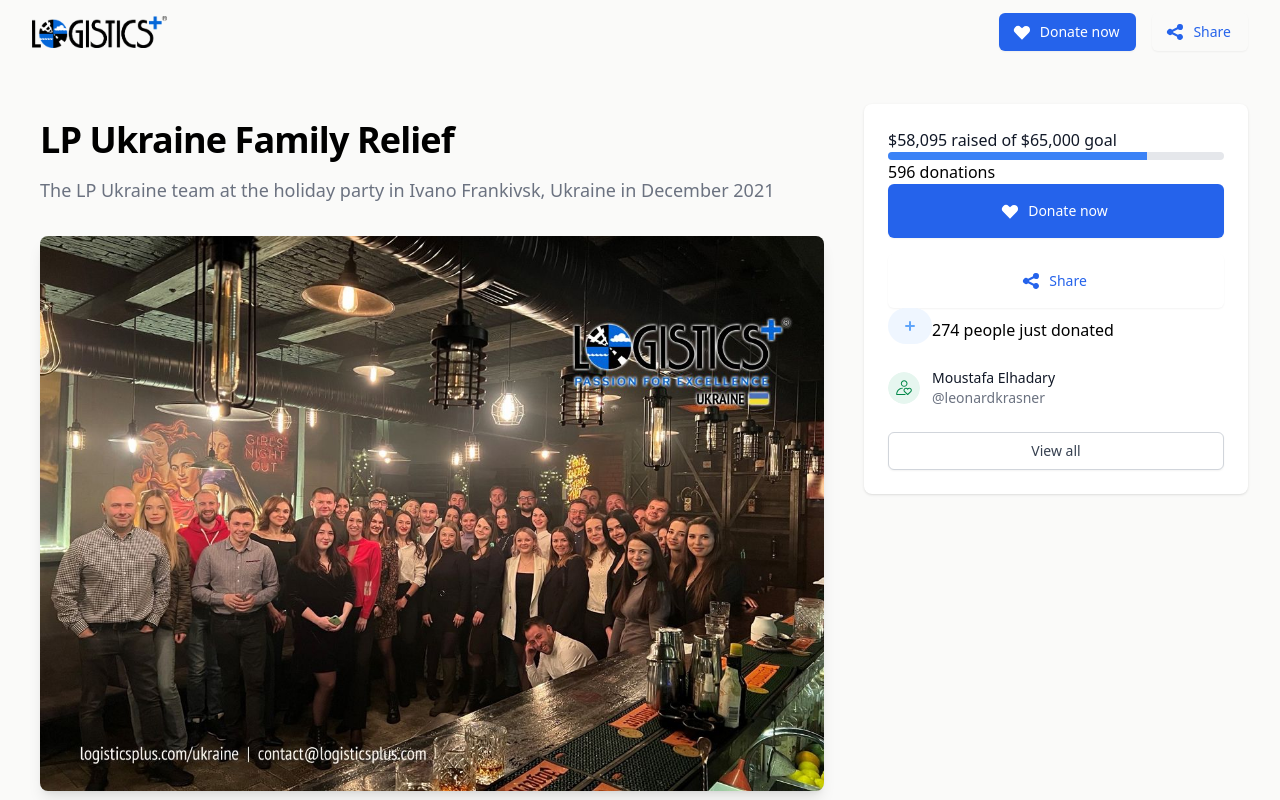
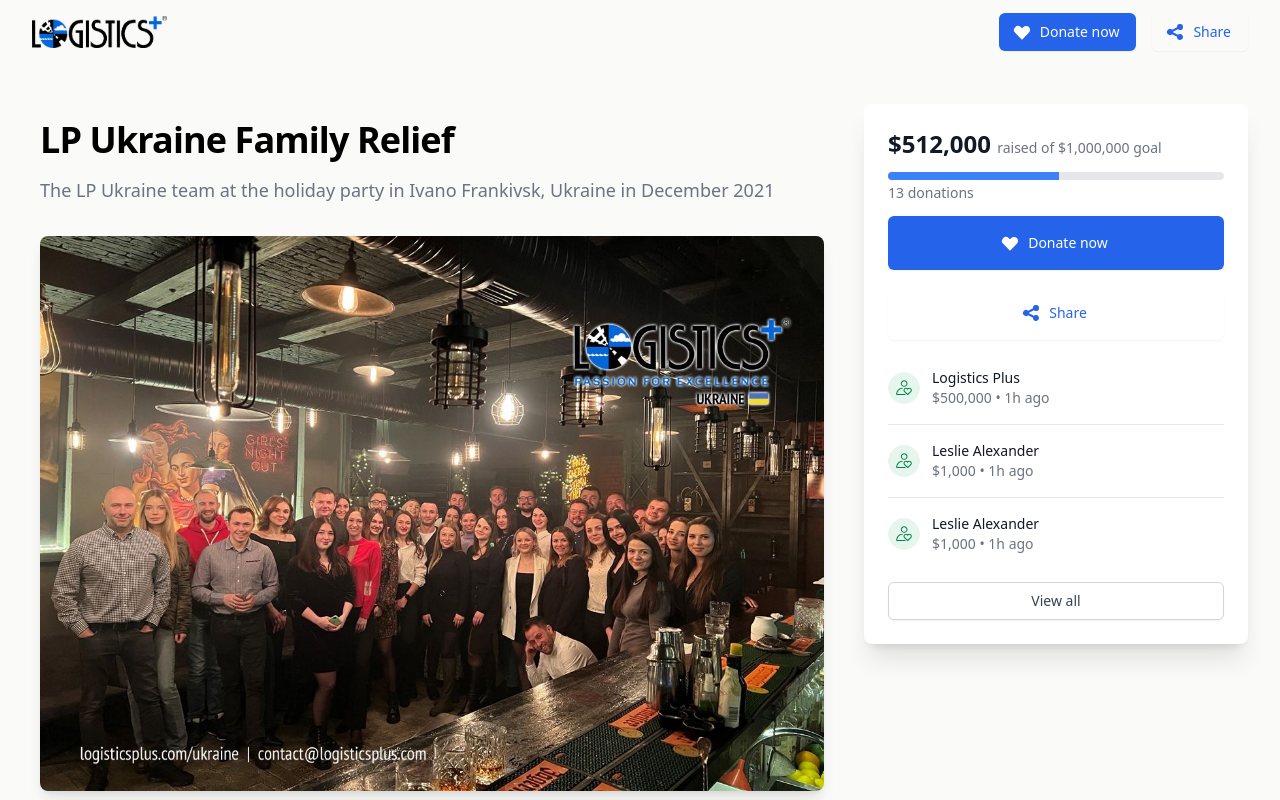
Before and after one commit to brendanbur/LP-Ukraine-Relief, a Next.js app: page / in a window 1280 px wide. Shown: the top 800 px of the page. Built offline with nearby package versions, Linux system fonts and the light colour scheme.

Commit message:
add donations display

```diff
--- a/lib/helpers.ts
+++ b/lib/helpers.ts
@@ -1,3 +1,26 @@
 export const classNames = (...classes: string[]) => {
-    return classes.filter(Boolean).join(" ");
-  };
+  return classes.filter(Boolean).join(' ')
+}
+
+export const formatMoney = (
+  amount: number | string,
+  decimalCount = 0
+): string => {
+  let number = 0
+  if (typeof amount === 'string') {
+    number = parseFloat(amount)
+  } else if (typeof amount === 'number') {
+    number = amount
+  } else {
+    return 'NaN'
+  }
+
+  let numberString = Math.abs(number).toFixed(decimalCount)
+
+  const [ones, decimals] = numberString.split('.')
+  numberString = `${ones.replace(/(\d)(?=(\d\d\d)+(?!\d))/g, '$1,')}${
+    decimals ? `.${decimals}` : ''
+  }`
+  if (number < 0) numberString = `-${numberString}`
+  return '$' + numberString
+}
--- a/pages/index.tsx
+++ b/pages/index.tsx
@@ -1,6 +1,7 @@
 import { Dialog, Transition } from '@headlessui/react'
 import { ClipboardCheckIcon, XIcon } from '@heroicons/react/outline'
 import { HeartIcon, PlusSmIcon, ShareIcon } from '@heroicons/react/solid'
+import { formatMoney } from 'lib/helpers'
 import Head from 'next/head'
 import Image from 'next/image'
 import { Fragment, useEffect, useRef, useState } from 'react'
@@ -97,44 +98,128 @@ const updates = [
     `,
   },
 ]
-const whoToFollow = [
+const donations = [
   {
-    name: 'Moustafa Elhadary',
-    handle: 'leonardkrasner',
-    href: '#',
+    name: 'Logistics Plus',
+    amount: '500000',
+    date: '1h ago',
     imageUrl: '/avatar.svg',
+    id: 1,
+  },
+  {
+    name: 'Leslie Alexander',
+    amount: '1000',
+    date: '1h ago',
+    imageUrl: '/avatar.svg',
+    id: 2,
+  },
+  {
+    name: 'Leslie Alexander',
+    amount: '1000',
+    date: '1h ago',
+    imageUrl: '/avatar.svg',
+    id: 3,
+  },
+  {
+    name: 'Leslie Alexander',
+    amount: '1000',
+    date: '1h ago',
+    imageUrl: '/avatar.svg',
+    id: 4,
+  },
+  {
+    name: 'Leslie Alexander',
+    amount: '1000',
+    date: '1h ago',
+    imageUrl: '/avatar.svg',
+    id: 5,
+  },
+  {
+    name: 'Leslie Alexander',
+    amount: '1000',
+    date: '1h ago',
+    imageUrl: '/avatar.svg',
+    id: 6,
+  },
+  {
+    name: 'Leslie Alexander',
+    amount: '1000',
+    date: '1h ago',
+    imageUrl: '/avatar.svg',
+    id: 7,
+  },
+  {
+    name: 'Leslie Alexander',
+    amount: '1000',
+    date: '1h ago',
+    imageUrl: '/avatar.svg',
+    id: 8,
+  },
+  {
+    name: 'Leslie Alexander',
+    amount: '1000',
+    date: '1h ago',
+    imageUrl: '/avatar.svg',
+    id: 9,
+  },
+
+  {
+    name: 'Leslie Alexander',
+    amount: '1000',
+    date: '1h ago',
+    imageUrl: '/avatar.svg',
+    id: 10,
+  },
+  {
+    name: 'Leslie Alexander',
+    amount: '1000',
+    date: '1h ago',
+    imageUrl: '/avatar.svg',
+    id: 11,
+  },
+  {
+    name: 'Leslie Alexander',
+    amount: '1000',
+    date: '1h ago',
+    imageUrl: '/avatar.svg',
+    id: 12,
+  },
+  {
+    name: 'Leslie Alexander',
+    amount: '1000',
+    date: '1h ago',
+    imageUrl: '/avatar.svg',
+    id: 13,
   },
   // More people...
 ]
 
-const donations = [
-  {
-    name: 'Moustafa Elhadary',
-    amount: '$1,000',
-    time: '1 hour ago',
-    imageUrl: '/avatar.svg',
-  },
-]
-
 const URL = 'Https://LPUkraineRelief.com'
+const GOAL_TOTAL = 1000000.0
 
 export default function Example() {
-  const [open, setOpen] = useState(false)
+  const [shareOpen, setShareOpen] = useState(false)
+  const [donationsOpen, setDonationsOpen] = useState(false)
+
+  const donationTotal = donations
+    .map((d) => +d.amount)
+    .reduce((acc, donation) => acc + donation)
+
   const progressBarRef = useRef<HTMLDivElement>(null)
   const notify = () => toast.success('Copied!')
 
   function updateProgressBar() {
     const progressBar = progressBarRef.current // corresponding DOM node
+    const percentage = Math.floor((donationTotal / GOAL_TOTAL) * 100)
     if (progressBar) {
-      progressBar.classList.remove('w-0')
-      progressBar.classList.add('w-[77%]')
+      progressBar.style.width = `${percentage}%`
     }
   }
 
   function handleCopy() {
     navigator.clipboard.writeText(URL)
     notify()
-    setOpen(false)
+    setShareOpen(false)
   }
 
   useEffect(() => {
@@ -146,11 +231,11 @@ export default function Example() {
     <>
       <ToastContainer />
 
-      <Transition.Root show={open} as={Fragment}>
+      <Transition.Root show={shareOpen} as={Fragment}>
         <Dialog
           as="div"
           className="fixed inset-0 z-10 overflow-y-auto"
-          onClose={setOpen}
+          onClose={setShareOpen}
         >
           <div className="flex min-h-screen items-end justify-center px-4 pt-4 pb-20 text-center sm:block sm:p-0">
             <Transition.Child
@@ -186,7 +271,7 @@ export default function Example() {
                   <button
                     type="button"
                     className="rounded-md bg-white text-gray-400 hover:text-gray-500 focus:outline-none focus:ring-2 focus:ring-blue-500 focus:ring-offset-2"
-                    onClick={() => setOpen(false)}
+                    onClick={() => setShareOpen(false)}
                   >
                     <span className="sr-only">Close</span>
                     <XIcon className="h-6 w-6" aria-hidden="true" />
@@ -246,6 +331,99 @@ export default function Example() {
           </div>
         </Dialog>
       </Transition.Root>
+
+      <Transition.Root show={donationsOpen} as={Fragment}>
+        <Dialog
+          as="div"
+          className="fixed inset-0 overflow-hidden"
+          onClose={setDonationsOpen}
+        >
+          <div className="absolute inset-0 overflow-hidden">
+            <Dialog.Overlay className="fixed inset-0 bg-gray-500 bg-opacity-75 transition-opacity" />
+
+            <div className="pointer-events-none fixed inset-y-0 right-0 flex max-w-full pl-10 sm:pl-16">
+              <Transition.Child
+                as={Fragment}
+                enter="transform transition ease-in-out duration-500 sm:duration-700"
+                enterFrom="translate-x-full"
+                enterTo="translate-x-0"
+                leave="transform transition ease-in-out duration-500 sm:duration-700"
+                leaveFrom="translate-x-0"
+                leaveTo="translate-x-full"
+              >
+                <div className="pointer-events-auto w-screen max-w-md">
+                  <div className="flex h-full flex-col overflow-y-scroll bg-white shadow-xl">
+                    <div className="p-6">
+                      <div className="flex items-start justify-between">
+                        <Dialog.Title className="text-lg font-medium text-gray-900">
+                          {' '}
+                          Donations ({donations.length}){' '}
+                        </Dialog.Title>
+                        <div className="ml-3 flex h-7 items-center">
+                          <button
+                            type="button"
+                            className="rounded-md bg-white text-gray-400 hover:text-gray-500 focus:ring-2 focus:ring-indigo-500"
+                            onClick={() => setDonationsOpen(false)}
+                          >
+                            <span className="sr-only">Close panel</span>
+                            <XIcon className="h-6 w-6" aria-hidden="true" />
+                          </button>
+                        </div>
+                      </div>
+                      <a
+                        href="https://www.paypal.com/donate/?hosted_button_id=PJNGWRVDL624E"
+                        target={`_blank`}
+                        className="relative my-4 inline-flex w-full items-center justify-center rounded-md border border-transparent bg-blue-600 px-4 py-2 text-sm font-medium text-white shadow-sm hover:bg-blue-700 focus:outline-none focus:ring-2 focus:ring-blue-500 focus:ring-offset-2"
+                      >
+                        <HeartIcon
+                          className="-ml-1 mr-2 h-5 w-5"
+                          aria-hidden="true"
+                        />
+                        <span>Donate now</span>
+                      </a>
+                    </div>
+                    <ul
+                      role="list"
+                      className="flex-1 divide-y divide-gray-200 overflow-y-auto"
+                    >
+                      {donations.map((donation) => (
+                        <li key={donation.id}>
+                          <div className="group relative flex items-center py-6 px-5">
+                            <span className="-m-1 block flex-1 p-1">
+                              <div
+                                className="absolute inset-0 group-hover:bg-gray-50"
+                                aria-hidden="true"
+                              />
+                              <div className="relative flex min-w-0 flex-1 items-center">
+                                <span className="relative inline-block flex-shrink-0">
+                                  <img
+                                    className="h-10 w-10 rounded-full"
+                                    src={donation.imageUrl}
+                                    alt=""
+                                  />
+                                </span>
+                                <div className="ml-4 truncate">
+                                  <p className="truncate text-sm font-medium text-gray-900">
+                                    {donation.name}
+                                  </p>
+                                  <p className="truncate text-sm text-gray-500">
+                                    {formatMoney(donation.amount)} •{' '}
+                                    {donation.date}
+                                  </p>
+                                </div>
+                              </div>
+                            </span>
+                          </div>
+                        </li>
+                      ))}
+                    </ul>
+                  </div>
+                </div>
+              </Transition.Child>
+            </div>
+          </div>
+        </Dialog>
+      </Transition.Root>
       <Head>
         <title>Fundraiser by Logistics Plus</title>
         <meta name="viewport" content="initial-scale=1.0, width=device-width" />
@@ -284,8 +462,8 @@ export default function Example() {
                   </a>
                   <button
                     type="button"
-                    className="relative ml-4 hidden sm:inline-flex items-center rounded-md border border-transparent border-blue-600 px-4 py-2 text-sm font-medium text-blue-600  shadow-sm hover:bg-gray-50 focus:outline-none focus:ring-2 focus:ring-blue-500 focus:ring-offset-2"
-                    onClick={() => setOpen(true)}
+                    className="relative ml-4 hidden items-center rounded-md border border-transparent border-blue-600 px-4 py-2 text-sm font-medium text-blue-600 shadow-sm  hover:bg-gray-50 focus:outline-none focus:ring-2 focus:ring-blue-500 focus:ring-offset-2 sm:inline-flex"
+                    onClick={() => setShareOpen(true)}
                   >
                     <ShareIcon
                       className="-ml-1 mr-2 h-5 w-5"
@@ -421,23 +599,29 @@ export default function Example() {
             <aside className="hidden xl:col-span-4 xl:block">
               <div className="sticky top-4 space-y-4">
                 <section aria-labelledby="who-to-follow-heading">
-                  <div className="rounded-lg bg-white shadow">
-                    <div className="p-6">
-                      <h2
-                        id="who-to-follow-heading"
-                        className="text-base font-medium text-gray-900"
-                      >
-                        $58,095 raised of $65,000 goal
+                  <div className="rounded-lg bg-white shadow-xl">
+                    <div className="space-y-3 p-6">
+                      <h2 className="text-base font-medium text-gray-900">
+                        <span className="text-2xl font-extrabold">
+                          {formatMoney(donationTotal)}
+                          {'   '}
+                        </span>{' '}
+                        <span className="text-sm text-gray-500">
+                          raised of {formatMoney(GOAL_TOTAL)} goal
+                        </span>
                       </h2>
                       <div className="relative h-2 max-w-xl overflow-hidden rounded-full">
                         <div className="absolute h-full w-full bg-gray-200"></div>
                         <div
                           ref={progressBarRef}
                           id="bar"
-                          className="relative h-full w-0 bg-blue-500 transition-all duration-1000 ease-out"
+                          style={{ width: '0%' }}
+                          className="relative h-full bg-blue-500 transition-all duration-1000 ease-out"
                         ></div>
                       </div>
-                      <div>596 donations</div>
+                      <span className="text-sm text-gray-500">
+                        {donations.length} donations
+                      </span>
                       <div className="flex flex-col items-center space-y-4">
                         <a
                           href="https://www.paypal.com/donate/?hosted_button_id=PJNGWRVDL624E"
@@ -453,7 +637,7 @@ export default function Example() {
                         <button
                           type="button"
                           className="inline-flex w-full items-center justify-center rounded-md  border  border-transparent border-blue-600 px-4 py-4 text-sm font-medium text-blue-600  shadow-sm hover:bg-gray-50 focus:outline-none focus:ring-2 focus:ring-blue-500 focus:ring-offset-2"
-                          onClick={() => setOpen(true)}
+                          onClick={() => setShareOpen(true)}
                         >
                           <ShareIcon
                             className="-ml-1 mr-2 h-5 w-5"
@@ -463,7 +647,7 @@ export default function Example() {
                         </button>
                       </div>
 
-                      <div>
+                      {/* <div>
                         <div className="inline-flex items-center rounded-full bg-blue-50 px-3 py-2 text-sm font-medium text-blue-700 hover:bg-blue-100">
                           <PlusSmIcon
                             className="h-5 w-5 text-blue-400"
@@ -471,31 +655,32 @@ export default function Example() {
                           />
                         </div>
                         <span>274 people just donated</span>
-                      </div>
+                      </div> */}
 
-                      <div className="mt-6 flow-root">
-                        <ul
-                          role="list"
-                          className="-my-4 divide-y divide-gray-200"
-                        >
-                          {whoToFollow.map((user) => (
+                      <div className="mt-9 flow-root">
+                        <ul role="list" className=" divide-y divide-gray-200">
+                          {donations.slice(0, 3).map((donation) => (
                             <li
-                              key={user.handle}
+                              key={donation.id}
                               className="flex items-center space-x-3 py-4"
                             >
                               <div className="flex-shrink-0">
                                 <img
                                   className="h-8 w-8 rounded-full"
-                                  src={user.imageUrl}
+                                  src={donation.imageUrl}
                                   alt=""
                                 />
                               </div>
                               <div className="min-w-0 flex-1">
                                 <p className="text-sm font-medium text-gray-900">
-                                  <a href={user.href}>{user.name}</a>
+                                  <span>{donation.name}</span>
                                 </p>
                                 <p className="text-sm text-gray-500">
-                                  <a href={user.href}>{'@' + user.handle}</a>
+                                  <span>
+                                    {' '}
+                                    {formatMoney(donation.amount)} •{' '}
+                                    {donation.date}
+                                  </span>
                                 </p>
                               </div>
                             </li>
@@ -503,12 +688,12 @@ export default function Example() {
                         </ul>
                       </div>
                       <div className="mt-6">
-                        <a
-                          href="#"
+                        <button
+                          onClick={() => setDonationsOpen(true)}
                           className="block w-full rounded-md border border-gray-300 bg-white px-4 py-2 text-center text-sm font-medium text-gray-700 shadow-sm hover:bg-gray-50"
                         >
                           View all
-                        </a>
+                        </button>
                       </div>
                     </div>
                   </div>
```
Also changed, not shown: public/avatar.svg.
